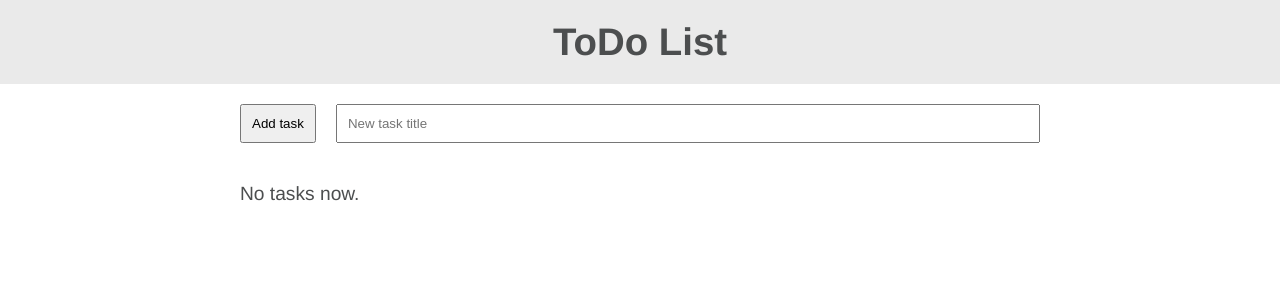
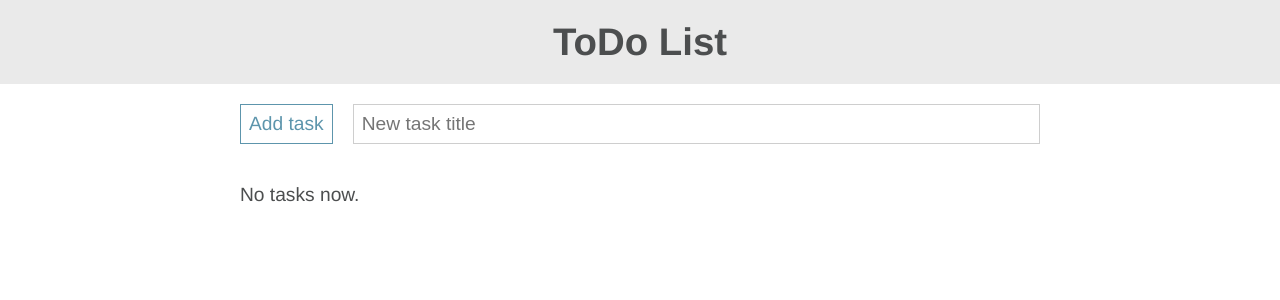
Before and after one commit to emdc/todolist, a React app: page / in a window 1280 px wide. Shown: the top 300 px of the page. Built offline with nearby package versions, Linux system fonts and the light colour scheme; the HTML template or start-up script is replaced by a standard one.

Commit message:
dev: new layout of button and input

```diff
--- a/src/style/_colors.sass
+++ b/src/style/_colors.sass
@@ -1,7 +1,10 @@
+$white:                     #ffffff
+$gray:                      #eaeaea
+
 $colorText:                 #4c4e4f
 $colorTextMedium:           #afafaf
 $colorTextBright:           #f0f0f0
-$colorDisabled:             #d3d3d3
+$colorDisabled:             #ebebeb
 $colorBorder:               #cecece
 
 $colorLink:                 #5d95ac
--- a/src/view/components/Button/index.jsx
+++ b/src/view/components/Button/index.jsx
@@ -4,12 +4,12 @@ import style from './style.sass';
 
 
 const Button = ({children, onClick}) => (
-  <button
+  <div
     className={style.button}
     onClick={onClick}
   >
     {children}
-  </button>
+  </div>
 );
 
 Button.propTypes = {
--- a/src/view/components/Button/style.sass
+++ b/src/view/components/Button/style.sass
@@ -1,4 +1,11 @@
 @import ~style/global
 
 .button
-  padding: 10px
+  cursor: pointer
+  padding: 8px
+  border: 1px solid $colorLink
+  color: $colorLink
+  &:hover
+    color: $white
+    background-color: $colorHover
+    border-color: $colorHover
--- a/src/view/components/ButtonIcon/style.sass
+++ b/src/view/components/ButtonIcon/style.sass
@@ -9,8 +9,6 @@
   width: 30px
   border-radius: 100%
   border: 1px solid $colorText
-  padding-left: 10px
-  padding-right: 10px
 
   &.__disabled
     cursor: default
--- a/src/view/components/Input/style.sass
+++ b/src/view/components/Input/style.sass
@@ -1,5 +1,7 @@
 @import ~style/global
 
 .input
-  padding: 10px
+  border: 1px solid $colorBorder
+  font-size: $fontSizeM
+  padding: 8px
   width: 100%
--- a/src/view/widgets/Task/style.sass
+++ b/src/view/widgets/Task/style.sass
@@ -7,19 +7,17 @@
   padding: 10px
 
   &.__complete
+    color: $colorSuccess
     background-color: transparentize($colorSuccess, 0.9)
+
+  &:hover
+    background-color: transparentize($gray, 0.8)
 
 .task_cell
   display: block
 
   &.__complete, &.__remove
-    display: flex
-    justify-content: center
-    align-items: center
-    height: 30px
-    width: 30px
-    border-radius: 100%
-    border: 1px solid $colorText
+    margin-top: 5px
     padding-left: 10px
     padding-right: 10px
 
--- a/src/view/widgets/TaskListWidget/index.jsx
+++ b/src/view/widgets/TaskListWidget/index.jsx
@@ -41,8 +41,6 @@ class TaskListWidget extends Component {
     const tasks = ids
       .map((taskId) => tasksById[taskId])
       .sort((a, b) => a.title < b.title ? 1 : -1);
-
-    console.log(tasks);
 
     return (
       <div className={style.tasksList}>
```
